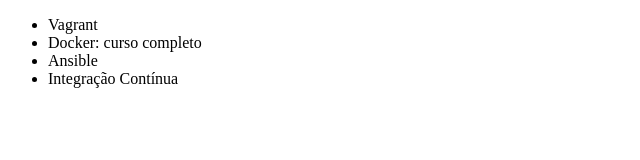
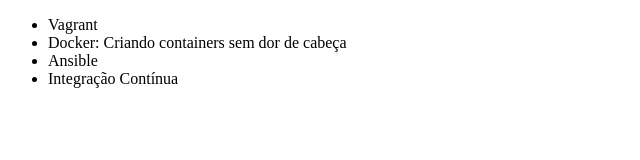
Before and after one commit to suzanayamauchi/git-alura, a plain HTML site: page index.html in a window 1280 px wide. Shown: the whole page, without its empty margins (0-640 px from the left). Drawn offline with Linux system fonts and the light colour scheme.

Commit message:
Alterando o item Docker da lista

```diff
--- a/index.html
+++ b/index.html
@@ -7,7 +7,7 @@
 <body>
     <ul>
         <li>Vagrant</li>
-        <li>Docker: curso completo</li>
+        <li>Docker: Criando containers sem dor de cabeça</li>
         <li>Ansible</li>
         <li>Integração Contínua</li>
     </ul>
```
